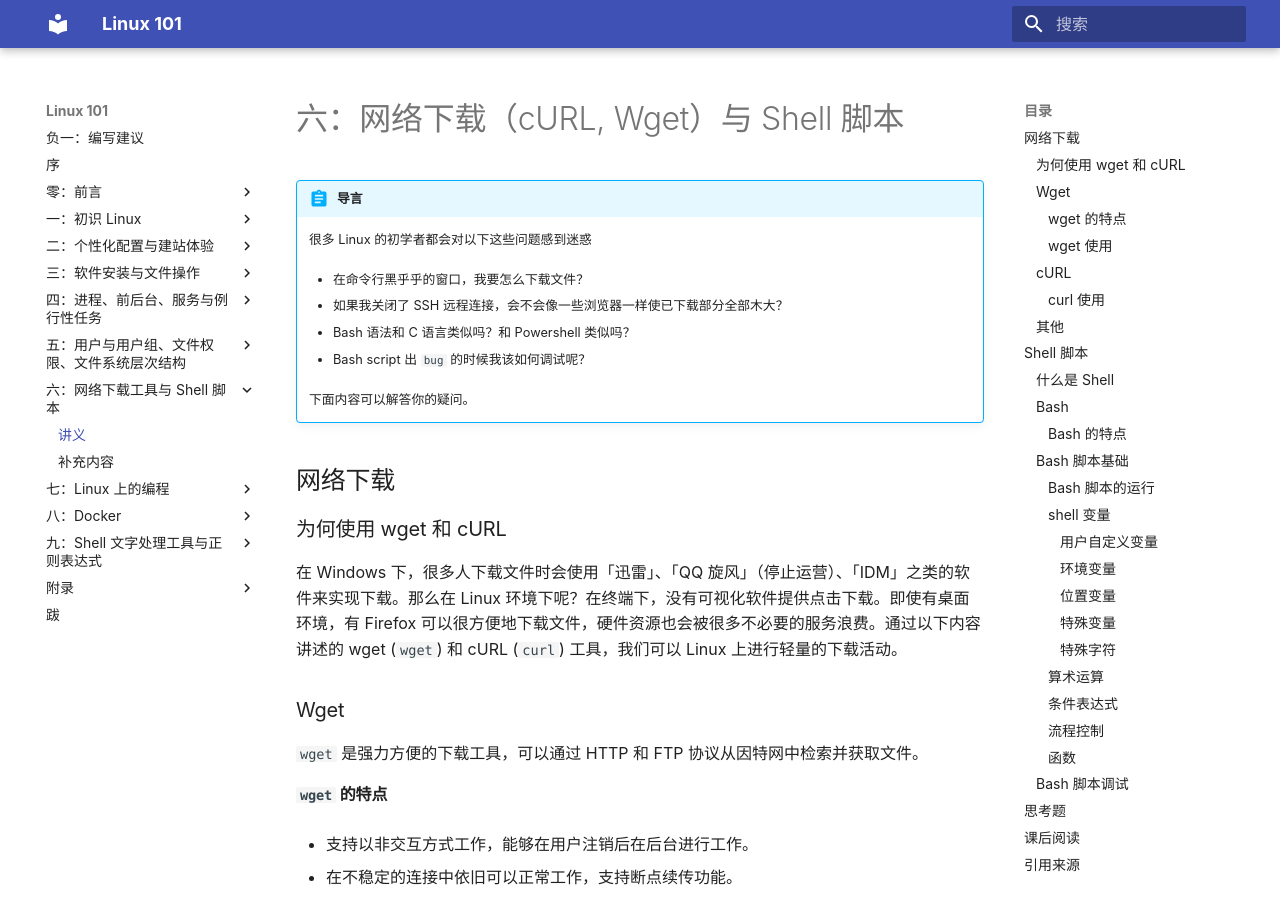
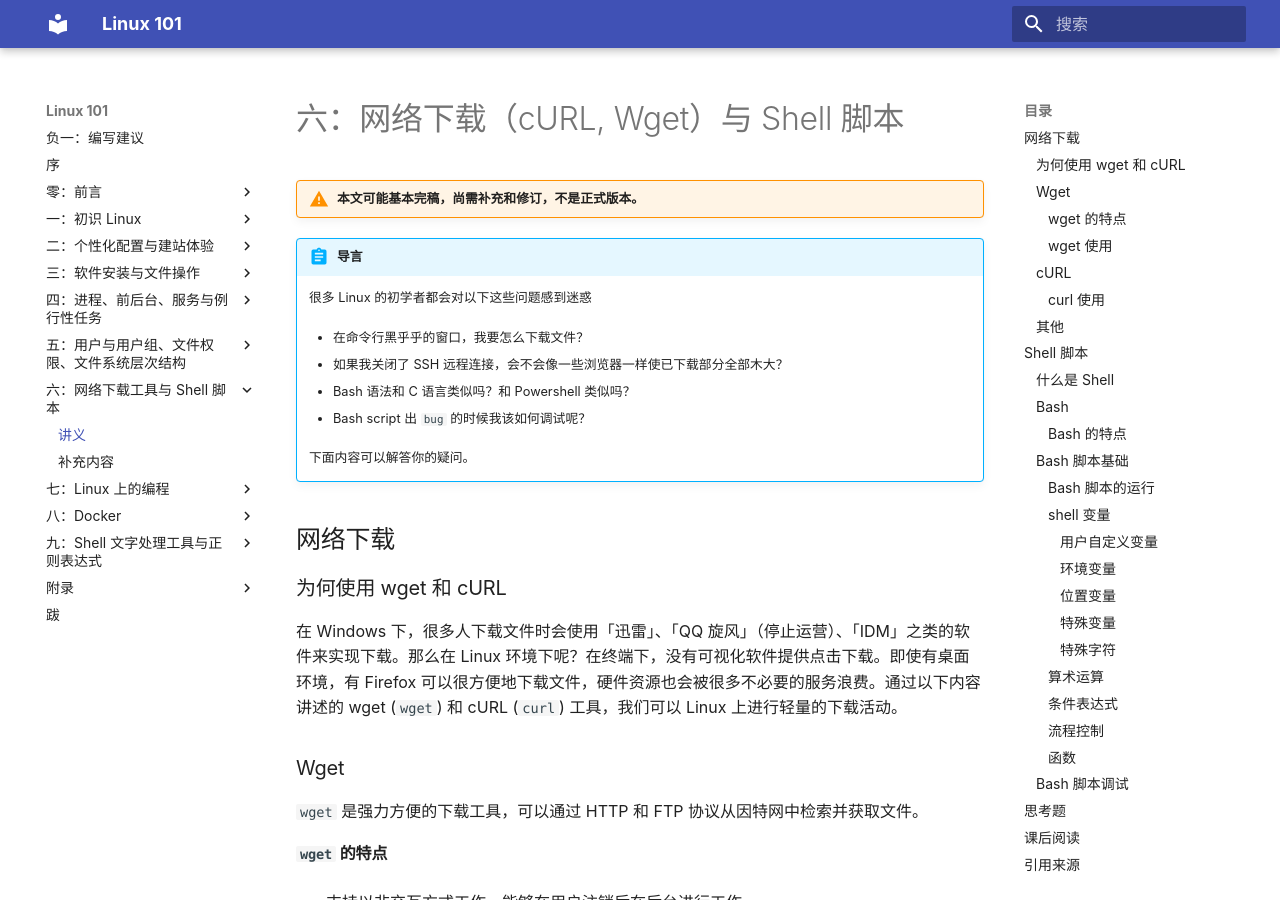
Before and after one commit to ustclug/Linux101-docs, an MkDocs documentation site: the page built from docs/Ch06/1.md, in a window 1280 px wide and 900 px high. Built offline with MkDocs 1.6.1 and Material for MkDocs 9.7.7, drawn with Linux system fonts in a browser that asks for light colours.

Commit message:
ch06: add warning

```diff
--- a/docs/Ch06/1.md
+++ b/docs/Ch06/1.md
@@ -1,4 +1,6 @@
 # 六：网络下载（cURL, Wget）与 Shell 脚本
+
+!!! Warning "本文可能基本完稿，尚需补充和修订，不是正式版本。"
 
 !!! abstract "导言"
 
```
